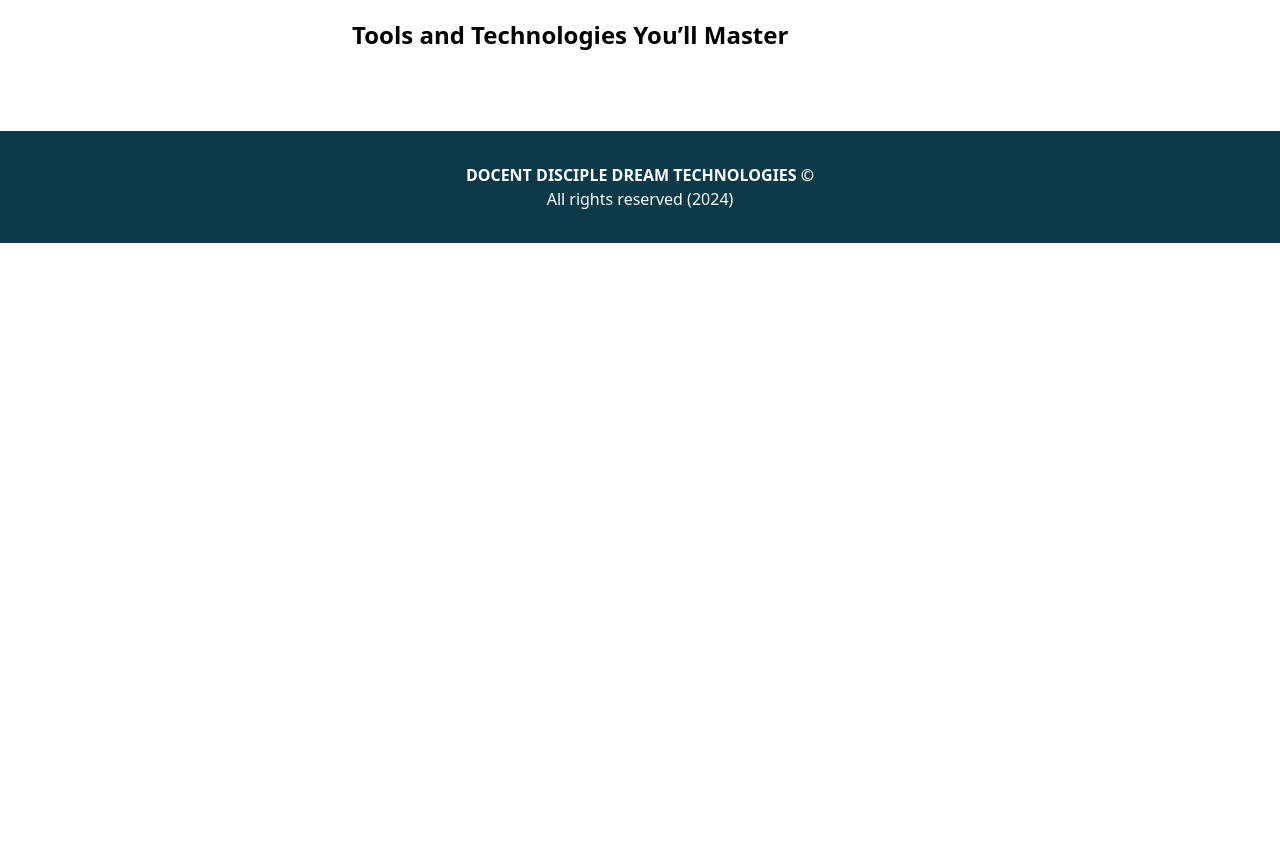
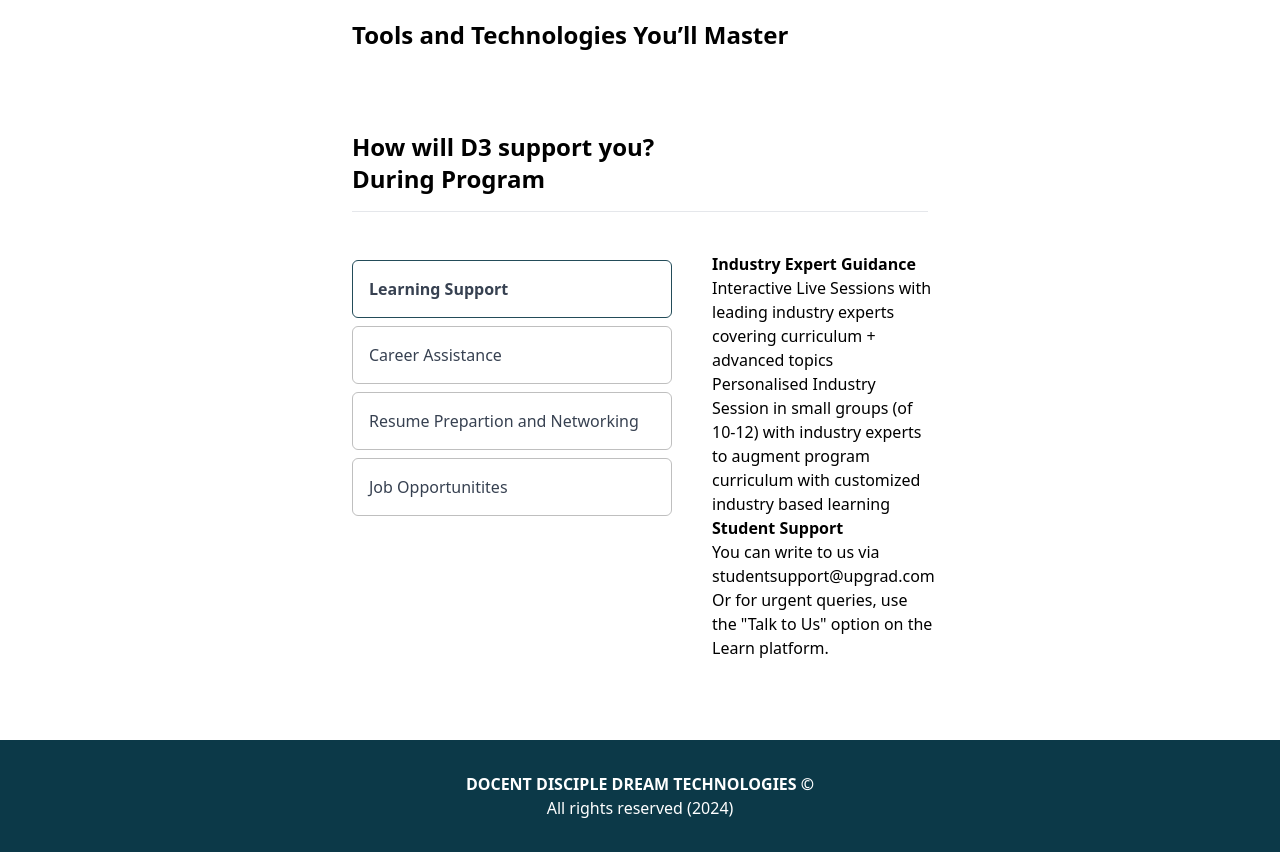
Before and after one commit to SHABARIUS/Web-App-deployment, a React (Vite) app: page /courses/fullstack in a window 1280 px wide. Shown: the part 2460-3312 px from the top of the page. Before the commit the page ends 2703 px from the top, so only its background shows below. Built offline with nearby package versions, Linux system fonts and the light colour scheme.

Commit message:
added d3 support to courses

```diff
--- a/src/components/Pages/CoursesPage.jsx
+++ b/src/components/Pages/CoursesPage.jsx
@@ -8,7 +8,7 @@ const CoursesPage = () => {
     <div>
       <Header />
       <Courses />
-      <div className='w-[85%] m-auto my-20'>
+      <div className='w-[65%] m-auto my-20'>
         <h1 className='text-5xl font-bold'>Upcoming courses</h1>
         <div className='w-96 flex flex-col items-center my-20 p-4 rounded-md shadow-sm hover:shadow-md cursor-pointer'>
         <div className='w-[95%]'>
--- a/src/components/Pages/DevOps.jsx
+++ b/src/components/Pages/DevOps.jsx
@@ -4,6 +4,7 @@ import Header from "../Views/Header";
 import { createPortal } from "react-dom";
 import Modal from "../Views/Modal";
 import devops from "../../assets/devops.jpg";
+import D3Support from "../Views/Common/D3Support";
 
 const DevOps = () => {
   const [showModal, setShowModal] = useState(false);
@@ -318,6 +319,7 @@ const DevOps = () => {
             Tools and Technologies You’ll Master
           </h1>
         </div>
+        <D3Support />
         <FootBar />
       </div>
     </>
--- a/src/components/Pages/Fullstack.jsx
+++ b/src/components/Pages/Fullstack.jsx
@@ -4,6 +4,7 @@ import fullstackImage from "../../assets/fullstack.jpg"
 import { useState } from "react"
 import { createPortal } from "react-dom"
 import Modal from "../Views/Modal"
+import D3Support from "../Views/Common/D3Support"
 
 const Fullstack = () => {
   const [showModal, setShowModal] = useState(false)
@@ -233,6 +234,7 @@ const Fullstack = () => {
             Tools and Technologies You’ll Master
           </h1>
         </div>
+        <D3Support />
         <FootBar />
       </div>
     </>
--- /dev/null
+++ b/src/components/Views/Common/D3Support.jsx
@@ -0,0 +1,64 @@
+import { useState } from "react"
+
+const D3Support = () => {
+    const [active, setActive] = useState('learning');
+  return (
+    <div className='w-[90%] md:w-[45%] m-auto mb-20'>
+          <h1 className='text-2xl font-bold'>
+How will D3 support you?
+<p>During Program</p>
+<hr className="mt-4"/>
+          </h1>
+          <div className='my-10 flex space-x-10'>
+            <div>
+            <div className={`w-80 my-2 px-4 py-4 border rounded-md ${active==='learning' ? 'border-[#0C3948]/90' : 'border-black/25'} cursor-pointer`} onClick={() => setActive('learning')}>
+            <h1 className={`text-gray-700 ${active==='learning' ? 'font-bold' : ''}`}>Learning Support</h1>
+            </div>
+            <div className={`w-80 my-2 px-4 py-4 border  rounded-md ${active==='career' ? 'border-[#0C3948]/90' : 'border-black/25'} cursor-pointer`} onClick={() => setActive('career')}>
+            <h1 className={`text-gray-700 ${active==='career' ? 'font-bold' : ''}`}>Career Assistance</h1>
+            </div>
+            <div className={`w-80 my-2 px-4 py-4 border  rounded-md ${active==='resume' ? 'border-[#0C3948]/90' : 'border-black/25'} cursor-pointer`} onClick={() => setActive('resume')}>
+            <h1 className={`text-gray-700 ${active==='resume' ? 'font-bold' : ''}`}>Resume Prepartion and Networking</h1>
+            </div>
+            <div className={`w-80 my-2 px-4 py-4 border  rounded-md ${active==='job' ? 'border-[#0C3948]/90' : 'border-black/25'} cursor-pointer`} onClick={() => setActive('job')}>
+            <h1 className={`text-gray-700 ${active==='job' ? 'font-bold' : ''}`}>Job Opportunitites</h1>
+            </div>
+            </div>
+            <div className={`${active==='learning' ? 'show' : 'hidden'}`}>
+                <h1 className="font-bold">Industry Expert Guidance</h1>
+                <p>
+Interactive Live Sessions with leading industry experts covering curriculum + advanced topics</p>
+<p>Personalised Industry Session in small groups (of 10-12) with industry experts to augment program curriculum with customized industry based learning</p>
+                <h1 className="font-bold">Student Support</h1>
+                <p>You can write to us via studentsupport@upgrad.com Or for urgent queries, use the "Talk to Us" option on the Learn platform.</p>
+            </div>
+            <div className={`${active==='career' ? 'show' : 'hidden'}`}>
+                <h1 className="font-bold">Career Mentorship Sessions (1:1)</h1>
+                <p>
+Interactive Live Sessions with leading industry experts covering curriculum + advanced topics</p>
+<p>Personalised Industry Session in small groups (of 10-12) with industry experts to augment program curriculum with customized industry based learning</p>
+                <h1 className="font-bold">AI Powered Profile Builder</h1>
+                <p>You can write to us via studentsupport@upgrad.com Or for urgent queries, use the "Talk to Us" option on the Learn platform.</p>
+                <h1 className="font-bold">Interview Preparation</h1>
+                <p>You can write to us via studentsupport@upgrad.com Or for urgent queries, use the "Talk to Us" option on the Learn platform.</p>
+            </div>
+            <div className={`${active==='resume' ? 'show' : 'hidden'}`}>
+                <h1 className="font-bold">Networking & Learning Experience</h1>
+                <p>
+Interactive Live Sessions with leading industry experts covering curriculum + advanced topics</p>
+<p>Personalised Industry Session in small groups (of 10-12) with industry experts to augment program curriculum with customized industry based learning</p>
+                <p>You can write to us via studentsupport@upgrad.com Or for urgent queries, use the "Talk to Us" option on the Learn platform.</p>
+            </div>
+            <div className={`${active==='job' ? 'show' : 'hidden'}`}>
+                <h1 className="font-bold">D3 Opportunities</h1>
+                <p>
+                Job Opportunities Portal: Gain exclusive access to D3's Job Opportunities portal which has 100+ openings from D3's hiring partners at any given time</p>
+<p>Be the first to know vacancies to gain an edge in the application process</p>
+                <p>Connect with companies that are the best match for you.</p>
+            </div>
+          </div>
+        </div>
+  )
+}
+
+export default D3Support
```
